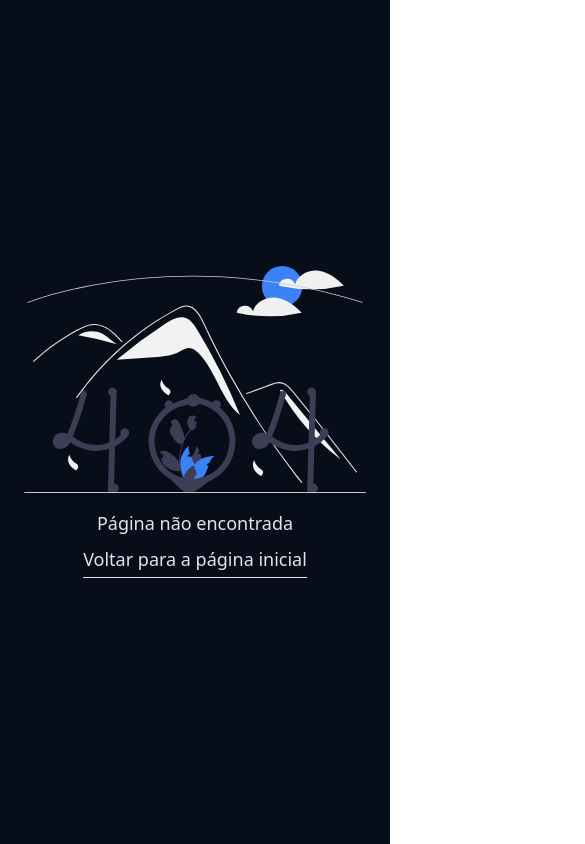
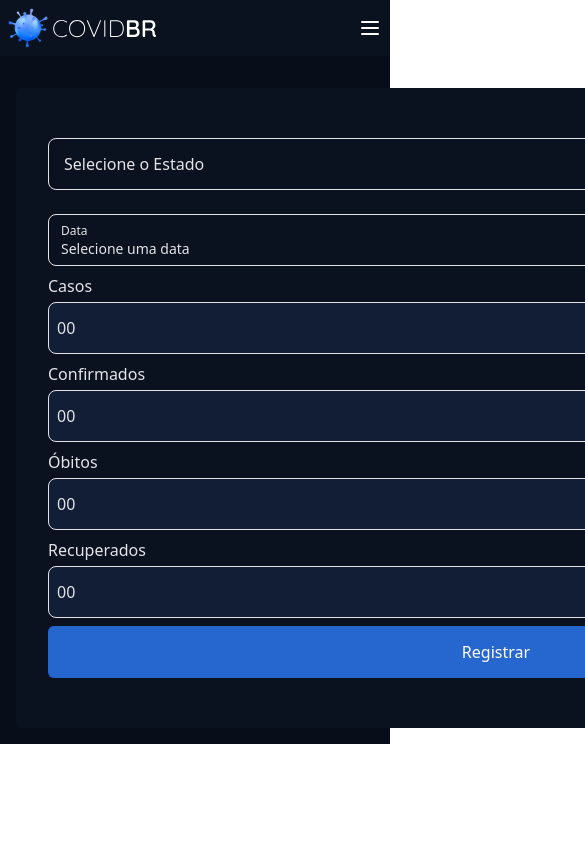
Before and after one commit to LucasfNeves/teste-pratico-covid-19, a Next.js app: page /register-new-case in a window 390 px wide. Before the commit this address had no page. Shown: the top 844 px of the page, 585 px wide, since content can reach past the window. Built offline with nearby package versions, Linux system fonts and the light colour scheme.

Commit message:
fix: enabled data picker in iphone navgator

```diff
--- a/src/app/(dashboard)/components/CovidReportByState/index.tsx.tsx
+++ b/src/app/(dashboard)/components/CovidReportByState/index.tsx.tsx
@@ -2,7 +2,6 @@ import { useCovidStateReportController } from './useCovidStateReportController'
 import { CovidStateReportCard } from './CovidSReportsCard '
 import Searching from '@/assets/searching.svg'
 import Image from 'next/image'
-import { RegisterCovidStatesModal } from '../RegisterCovidStateModal'
 import { CovidReportsHeader } from './CovidReportsHeader'
 
 /**
@@ -50,8 +49,6 @@ export function CovidReportByStateSelector() {
           />
         </div>
       </section>
-
-      <RegisterCovidStatesModal />
     </div>
   )
 }
--- a/src/app/(dashboard)/components/RegisterCovidStateModal/index.tsx
+++ b/src/app/register-new-case/page.tsx
@@ -1,31 +1,22 @@
+'use client'
+
 import { Button } from '@/components/Button'
 import { Input } from '@/components/Input'
-import { Modal } from '@/components/Modal'
 import { Controller } from 'react-hook-form'
-import { useRegisterCovidStateModalController } from './useRegisterCovidStateModalController'
 import { SelectInput } from '@/components/SelectInput'
 import { stateUfs } from '@/config/constants'
 import { DatePickerInput } from '@/components/DatePickerInput'
+import { useRegisterCovidStateModalController } from '../(dashboard)/components/RegisterCovidStateModal/useRegisterCovidStateModalController'
 
-export function RegisterCovidStatesModal() {
-  const {
-    control,
-    errors,
-    handleFormSubmit,
-    handleModalClose,
-    handleSubmit,
-    modalOpen,
-  } = useRegisterCovidStateModalController()
+export default function RegisterCovidStatesModal() {
+  const { control, errors, handleFormSubmit, handleSubmit } =
+    useRegisterCovidStateModalController()
 
   return (
-    <Modal
-      open={modalOpen}
-      onClose={handleModalClose}
-      title="Registrar caso de COVD-19"
-    >
+    <div className="flex flex-col items-center justify-center w-[60rem] h-[40rem] bg-darkBlue-800 rounded-md p-8 space-y-4 mx-auto">
       <form
         onSubmit={handleSubmit(handleFormSubmit)}
-        className="flex space-y-2 flex-col items-center justify-center ovarflow-y-auto"
+        className="flex space-y-2 flex-col items-center justify-center ovarflow-y-auto w-full"
       >
         <Controller
           control={control}
@@ -112,6 +103,6 @@ export function RegisterCovidStatesModal() {
 
         <Button type="submit">Registrar</Button>
       </form>
-    </Modal>
+    </div>
   )
 }
```
